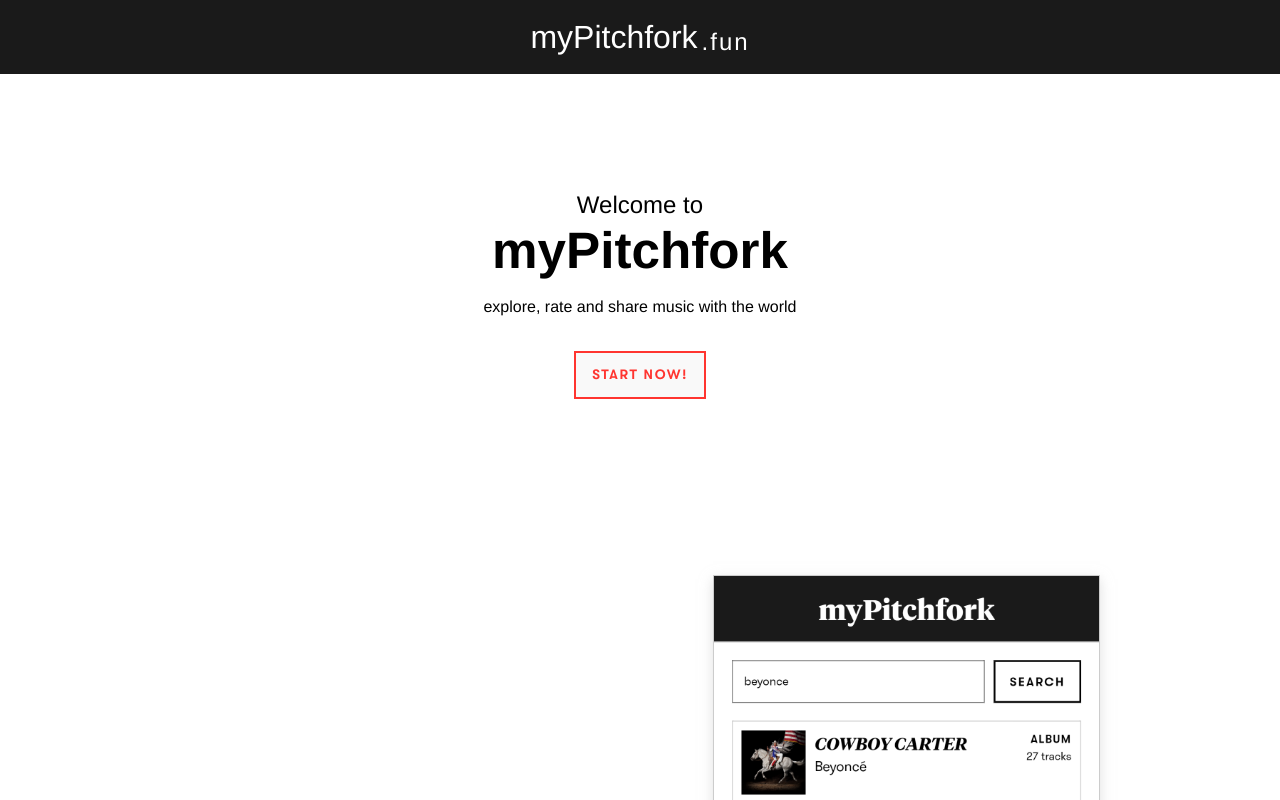
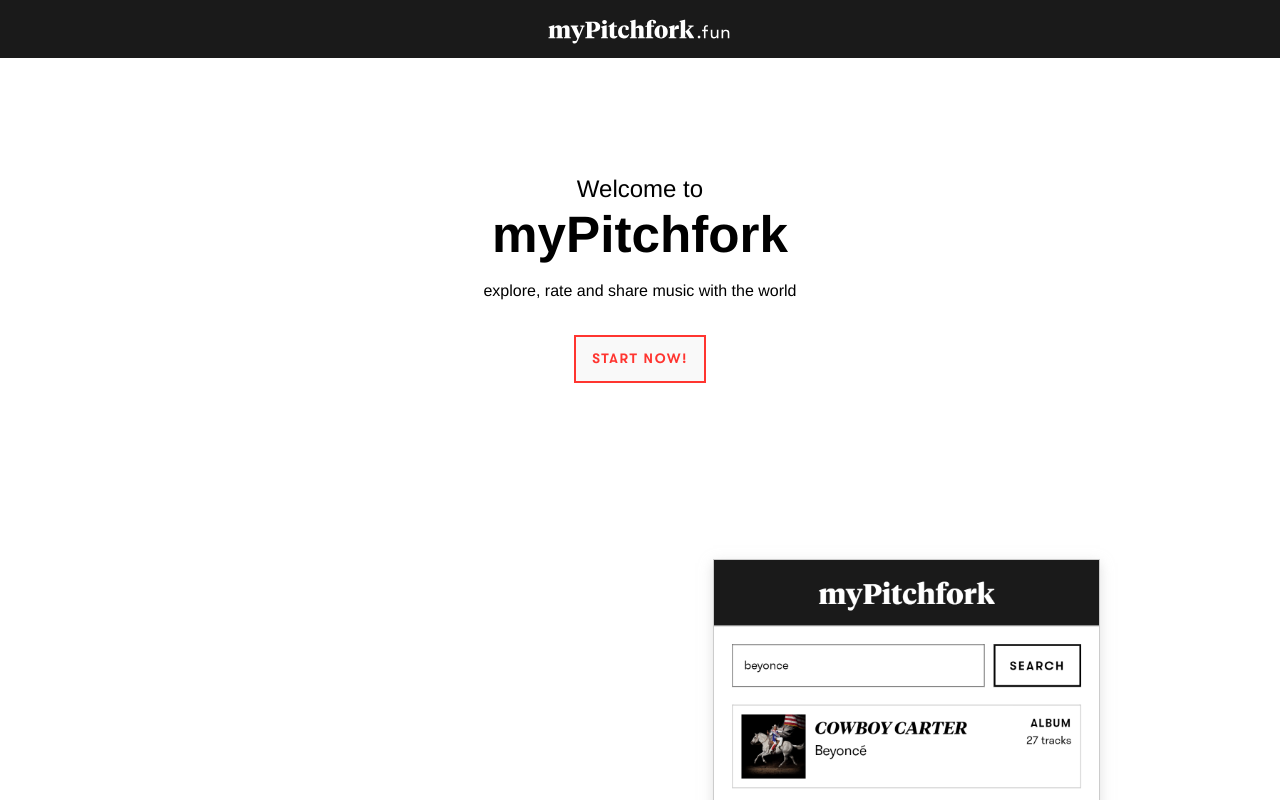
Before and after one commit to helloguiworld/my-pitchfork, a React (Vite) app: page / in a window 1280 px wide. Shown: the top 800 px of the page. Built offline with nearby package versions, Linux system fonts and the light colour scheme; no server answers; a web font is replaced by a local one.

Commit message:
header logo as svg

```diff
--- a/src/components/Header/index.tsx
+++ b/src/components/Header/index.tsx
@@ -2,6 +2,8 @@
 
 import useResizeObserver from '../../hooks/useResizeObserver'
 import { useNavigate } from 'react-router-dom'
+
+import myPitchforkLinkLogoImg from '../../assets/mypitchfork link logo.svg'
 
 import './styles.scss'
 // export type HeaderProps = {
@@ -22,12 +24,12 @@
 
     return (
         <header ref={headerRef}>
-            <div className='link-logo' onClick={() => navigate('/')}>
-                <p className='title my-pitchfork'>
-                    myPitchfork
-                </p>
-                <p className="link-complement">.fun</p>
-            </div>
+                <img
+                    src={myPitchforkLinkLogoImg}
+                    alt="myPitchfork link logo"
+                    className="mypitchfork-link-logo"
+                    onClick={() => navigate('/')}
+                />
         </header>
     )
 }
--- a/src/components/Header/styles.scss
+++ b/src/components/Header/styles.scss
@@ -8,22 +8,8 @@
     display: flex;
     justify-content: center;
 
-    >div.link-logo {
-        cursor: pointer;
-        display: flex;
-        align-items: end;
-
-        >p.title {
-            font-size: 2em;
-        }
-
-        >p.link-complement {
-            font-size: 1.5em;
-            letter-spacing: 2px;
-            margin-left: 4px;
-            margin-bottom: .05em;
-            // opacity: .5;
-        }
+    >img.mypitchfork-link-logo {
+        height: 2rem;
     }
 }
 
--- a/src/hooks/useLocalStorage.ts
+++ b/src/hooks/useLocalStorage.ts
@@ -1,4 +1,4 @@
-import { useState } from "react";
+import { useEffect, useState } from "react";
 
 export default function useLocalStorage<InitialValue>(key: string, defaultInitialValue: InitialValue) {
     const storedValue = localStorage.getItem(key)
```
Also changed, not shown: src/assets/mypitchfork link logo.svg (added).
